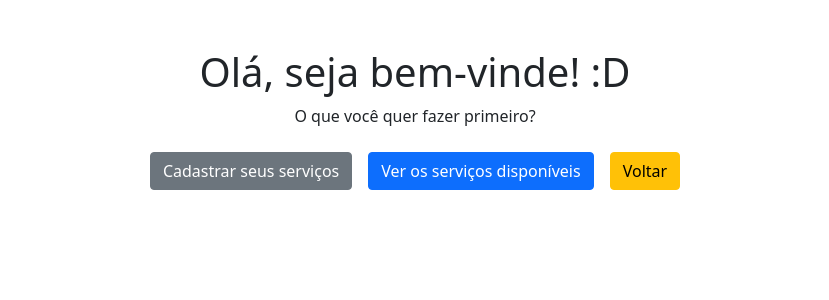
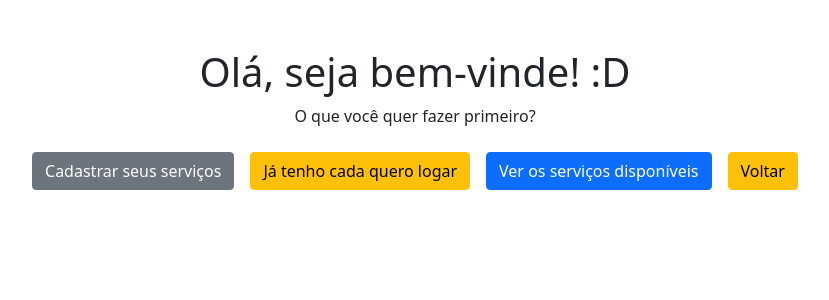
Before and after one commit to Joaquim-Renato/transNoTrampo, a Django app: template empreendedores/templates/index.html in a window 1280 px wide. Shown: the top 300 px of the page, without its empty margins (225-1054 px from the left). Run offline with Django 3.2, Linux system fonts and the light colour scheme; the template is opened without the code that fills it, so the values that code supplies are empty; parts of the project's set-up code (start-up, migrations or seed data) failed here and were passed over.

Commit message:
tentando cadastro

```diff
--- a/empreendedores/templates/index.html
+++ b/empreendedores/templates/index.html
@@ -25,6 +25,7 @@
 
         <div class="d-flex justify-content-center gap-3 mt-4">
             <a href="cadastrar/" class="btn btn-secondary">Cadastrar seus serviços</a>
+            <a href="login/" class="btn btn-warning">Já tenho cada quero logar</a>
             <a href="lista/" class="btn btn-primary">Ver os serviços disponíveis</a>
             <a href="/" class="btn btn-warning">Voltar</a>
         </div>
--- a/empreendedores/urls.py
+++ b/empreendedores/urls.py
@@ -6,6 +6,7 @@ from . import views
 urlpatterns = [
     path('', views.index, name='index'),
     path('cadastrar/', views.cadastrar_empreendedor, name='cadastrar_empreendedor'),
+    path('login/', views.login, name='login'),
     path('empreendedores/', views.lista_empreendedores, name='lista_empreendedores'),
     path('editar/<int:id>/', views.edit_empreendedor, name='edit_empreendedor'),
     path('delete/<int:id>/', views.delete_empreendedor, name='delete_empreendedor'),
--- a/empreendedores/views.py
+++ b/empreendedores/views.py
@@ -30,11 +30,10 @@ def cadastrar_empreendedor(request):
             messages.success(request, "Empreendedor cadastrado com sucesso!")
             return redirect("login")  # Redireciona para outra página
 
-        else:
+    else:
 
             messages.error(request, "Erro ao cadastrar. Verifique os dados informados.")
 
-    else:
         # Inicializa o formulário vazio para requisições GET
     formulario = EmpreendedorForm()
 
```
